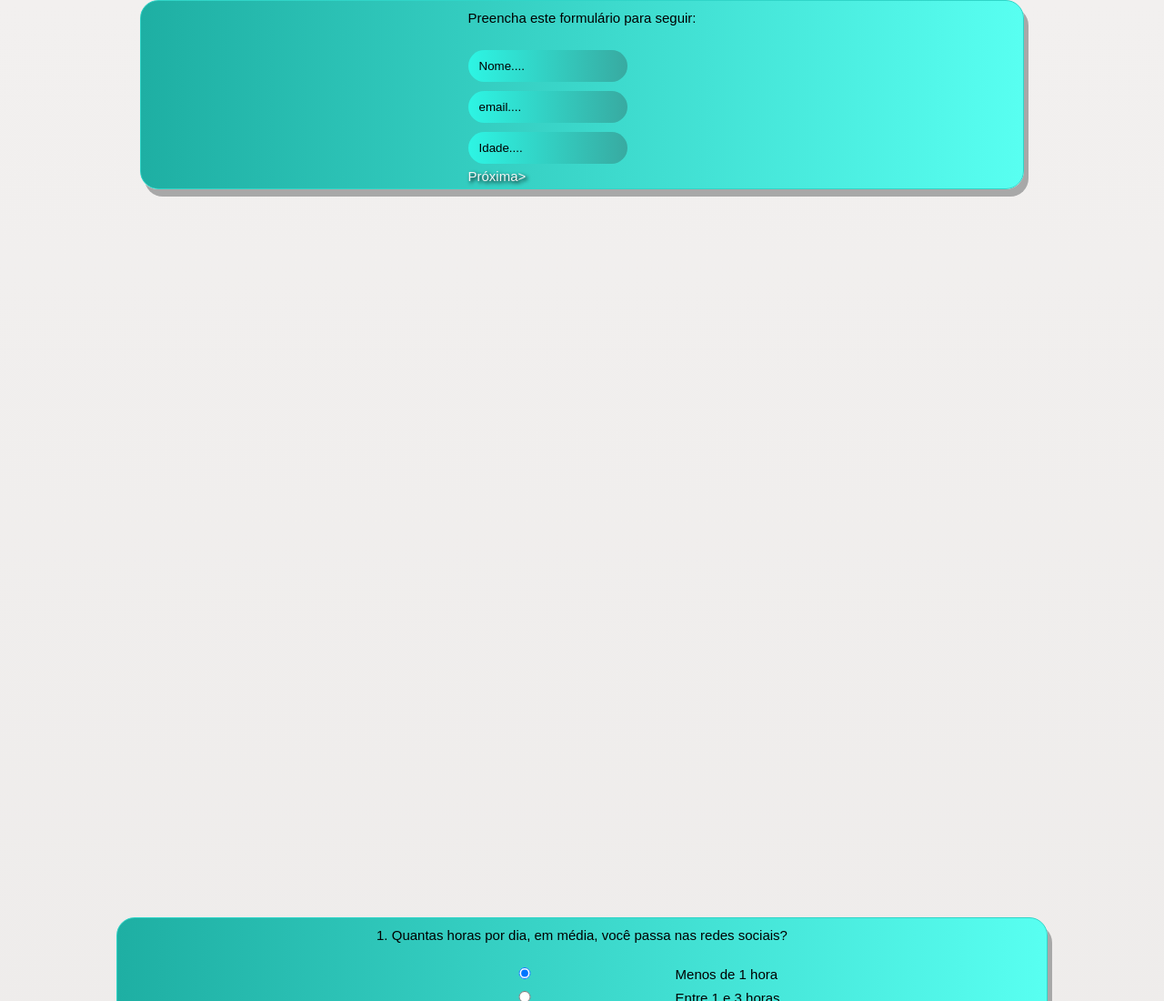
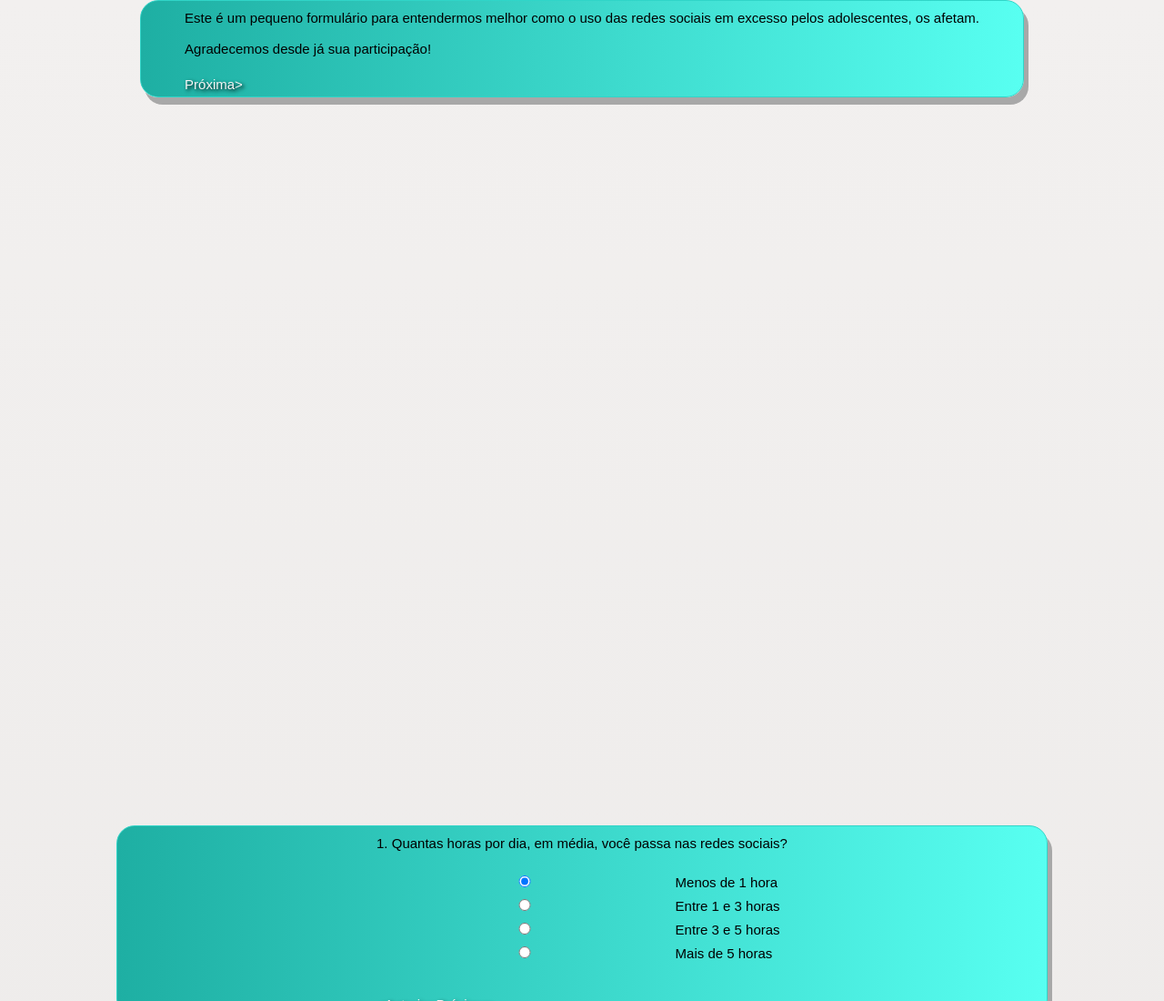
Before and after one commit to lucasmamede2001/PesquisaExploratoria, a plain HTML site: page index.html in a window 1280 px wide. Shown: the top 1100 px of the page at 91% size. Drawn offline with Linux system fonts and the light colour scheme.

Commit message:
Change form action and update introductory label
Updated the form action URL and modified the introductory label.

```diff
--- a/index.html
+++ b/index.html
@@ -10,20 +10,11 @@
 
 <body>
 
-    <form action="" method="get">
+    <form action="https://formsubmit.co/lucasmamededarocha2001@gmail.com" method="get">
         <div id="link0">
             <div class="formulario1">
                 <div class="perguntas">
-                    <label>Preencha este formulário para seguir:</label><br><br>
-
-                    <input type="text" name="Nome" id="nome" required autofocos placeholder="Nome....">
-                    <br>
-
-                    <input type="email" name="email" id="email" required placeholder="email....">
-                    <br>
-
-                    <input type="number" name="Idade" id="Idade" required placeholder="Idade...." min="0" max="100">
-                    <br>
+                    <label>Este é um pequeno formulário para entendermos melhor como o uso das redes sociais em excesso pelos adolescentes, os afetam. <br><br> Agradecemos desde já sua participação!</label><br><br>
 
                     <a href="#link1">Próxima></a>
                 </div>
@@ -44,7 +35,7 @@
                     <label for="3_a_5h">Entre 3 e 5 horas</label><br>
 
                     <input type="radio" name="Tempo de uso" id="mais_de_5h" value="mais_de_5h">
-                    <label for="mais_de_5h">Mais de 5 horas</label><br>
+                    <label for="mais_de_5h">Mais de 5 horas</label><br><br><br>
                     <a href="#link0">&lt;Anterior</a>
                     <a href="#link2">Próxima></a>
                 </div>
@@ -70,7 +61,7 @@
                     <label for="P2_4">4</label><br>
 
                     <input type="radio" name="escala_distracao" id="P2_5" value="5">
-                    <label for="P2_5">5</label><br>
+                    <label for="P2_5">5</label><br><br><br>
                     <a href="#link1">&lt;Anterior</a>
                     <a href="#link3">Próxima></a>
                 </div>
@@ -92,7 +83,7 @@
                     <label for="P3_checo_frequente">Perto de mim, e o checo com frequência.</label><br>
 
                     <input type="radio" name="comportamento_estudo" id="P3_uso_para_estudar" value="Uso_e_Acesso">
-                    <label for="P3_uso_para_estudar">Uso o celular para estudar e acabo me distriando com as redes sociais.</label><br>
+                    <label for="P3_uso_para_estudar">Uso o celular para estudar e acabo me distriando com as redes sociais.</label><br><br><br>
                     <a href="#link2">&lt;Anterior</a>
                     <a href="#link4">Próxima></a>
                 </div>
@@ -115,7 +106,7 @@
                     <label for="P4_As_vezes">Às vezes (1 a 3 vezes por semana)</label><br>
 
                     <input type="radio" name="impacto_sono" id="P4_Frequentemente" value="Frequentemente">
-                    <label for="P4_Frequentemente">Frequentemente (quase todos os dias)</label><br>
+                    <label for="P4_Frequentemente">Frequentemente (quase todos os dias)</label><br><br><br>
                     <a href="#link3">&lt;Anterior</a>
                     <a href="#link5">Próxima></a>
                 </div>
@@ -138,7 +129,7 @@
                     <label for="P5_Leve_Negativa">Tem uma leve influência negativa.</label><br>
 
                     <input type="radio" name="percepcao_desempenho" id="P5_Signif_Negativa" value="Signif_Negativa">
-                    <label for="P5_Signif_Negativa">Tem uma influência negativa significativa.</label><br>
+                    <label for="P5_Signif_Negativa">Tem uma influência negativa significativa.</label><br><br><br>
                     <a href="#link4">&lt;Anterior</a>
                     <a href="#link6">Próxima></a>
                 </div>
@@ -165,7 +156,7 @@
                     <label for="P6_4">4</label><br>
 
                     <input type="radio" name="escala_foco" id="P6_5" value="5">
-                    <label for="P6_5">5</label><br>
+                    <label for="P6_5">5</label><br><br><br>
                     <a href="#link5">&lt;Anterior</a>
                     <a href="#link7">Próxima></a>
                 </div>
@@ -178,7 +169,7 @@
                     <label>7. Descreva um malefício <b>específico</b> (além da distração imediata) que você percebe que o uso das
                         redes sociais traz aos seus estudos.</label><br><br>
                     <textarea name="maleficio_especifico" rows="6" cols="15"
-                        placeholder="Ex: Cansaço mental, procrastinação, sensação de que o tempo passou rápido..."></textarea><br><br>
+                        placeholder="Ex: Cansaço mental, procrastinação, sensação de que o tempo passou rápido..."></textarea><br><br><br>
                     <a href="#link6">&lt;Anterior</a>
                     <a href="#link8">Próxima></a>
                 </div>
@@ -198,7 +189,7 @@
                     <label for="P8_As_vezes">Algumas vezes</label><br>
 
                     <input type="radio" name="sentimento_pos_uso" id="P8_Raramente" value="Raramente">
-                    <label for="P8_Raramente">Raramente/Nunca</label><br>
+                    <label for="P8_Raramente">Raramente/Nunca</label><br><br><br>
                     <a href="#link7">&lt;Anterior</a>
                     <a href="#link9">Próxima></a>
 
@@ -223,7 +214,7 @@
 
                     <input type="radio" name="tentativa_reducao" id="P9_Reduzi_signif" value="Reduzi_Signif">
                     <label for="P9_Reduzi_signif">Consegui reduzir significativamente o tempo de uso e mantive a
-                        mudança.</label><br>
+                        mudança.</label><br><br><br>
                     <a href="#link8">&lt;Anterior</a>
                     <a href="#link10">Próxima></a>
                 </div>
@@ -243,7 +234,7 @@
                     <label for="P10_Priorizo_Lazer">O tempo nas redes sociais/lazer, adiando os estudos.</label><br>
 
                     <input type="radio" name="priorizacao_estudos" id="P10_Fico_Dividido" value="Fico_Dividido">
-                    <label for="P10_Fico_Dividido">Tento fazer os dois ao mesmo tempo.</label><br>
+                    <label for="P10_Fico_Dividido">Tento fazer os dois ao mesmo tempo.</label><br><br><br>
                     <a href="#link9">&lt;Anterior</a>
                         <button type="submit">
                             Enviar Respostas>
@@ -261,5 +252,4 @@
 
 </body>
 
-
 </html>
```
